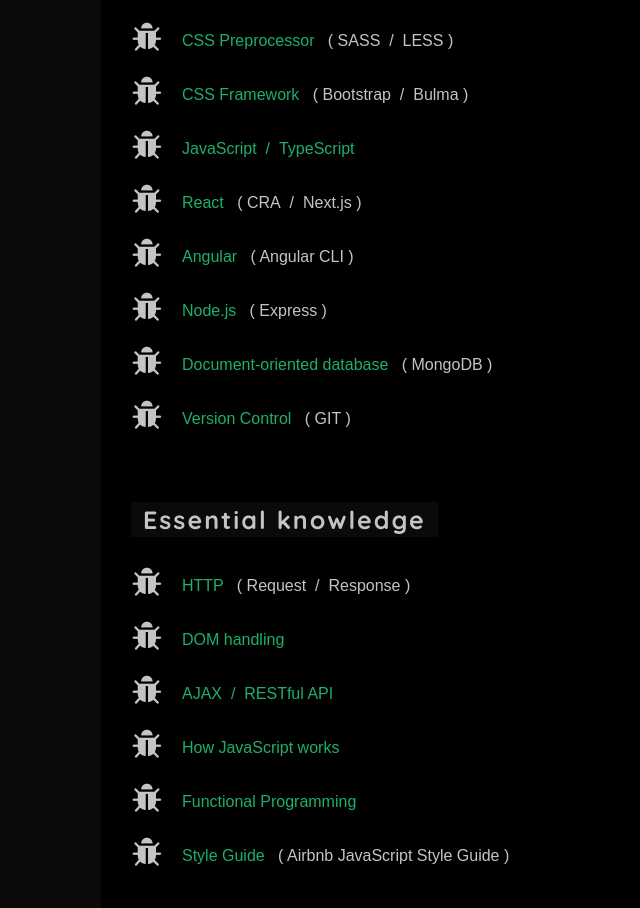
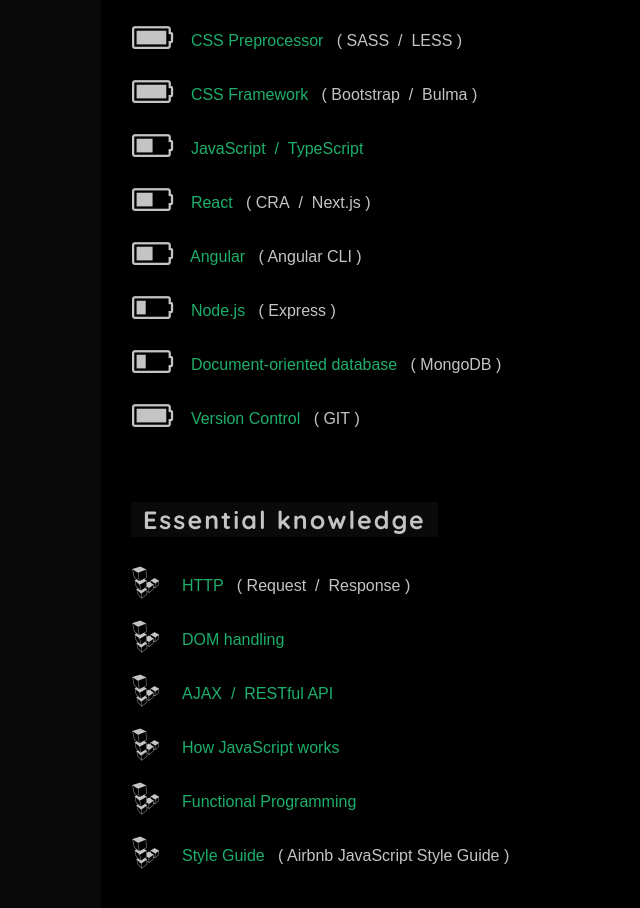
Before and after one commit to Nattasak/my-resume, a React (Create React App) app: page / in a window 1280 px wide. Shown: the part 1200-2108 px from the top of the page, without its empty margins (159-799 px from the left). Built offline with nearby package versions, Linux system fonts and the light colour scheme.

Commit message:
change icon

```diff
--- a/src/Components/Knowledge.js
+++ b/src/Components/Knowledge.js
@@ -11,7 +11,7 @@
             <div className="flex-item">
               <ul className="skills-items">
                 <li className="skills-item">
-                  <i className="fa fa-bug fa-2x" aria-hidden="true"></i>
+                  <i className="fa fa-linode fa-2x" aria-hidden="true"></i>
                   <span>
                     <a href="" target="_blank" rel="noopener noreferrer">HTTP</a>
                     {'   '}
@@ -19,13 +19,13 @@
                   </span>
                 </li>
                 <li className="skills-item">
-                  <i className="fa fa-bug fa-2x" aria-hidden="true"></i>
+                  <i className="fa fa-linode fa-2x" aria-hidden="true"></i>
                   <span>
                     <a href="" target="_blank" rel="noopener noreferrer">DOM handling</a>
                   </span>
                 </li>
                 <li className="skills-item">
-                  <i className="fa fa-bug fa-2x" aria-hidden="true"></i>
+                  <i className="fa fa-linode fa-2x" aria-hidden="true"></i>
                   <span>
                     <a href="" target="_blank" rel="noopener noreferrer">AJAX</a>
                     <span className="green">  /  </span>
@@ -33,19 +33,19 @@
                   </span>
                 </li>
                 <li className="skills-item">
-                  <i className="fa fa-bug fa-2x" aria-hidden="true"></i>
+                  <i className="fa fa-linode fa-2x" aria-hidden="true"></i>
                   <span>
                     <a href="https://www.youtube.com/watch?v=8aGhZQkoFbQ" target="_blank" rel="noopener noreferrer">How JavaScript works</a>
                   </span>
                 </li>
                 <li className="skills-item">
-                  <i className="fa fa-bug fa-2x" aria-hidden="true"></i>
+                  <i className="fa fa-linode fa-2x" aria-hidden="true"></i>
                   <span>
                     <a href="https://www.youtube.com/watch?v=FYXpOjwYzcs" target="_blank" rel="noopener noreferrer">Functional Programming</a>
                   </span>
                 </li>
                 <li className="skills-item">
-                  <i className="fa fa-bug fa-2x" aria-hidden="true"></i>
+                  <i className="fa fa-linode fa-2x" aria-hidden="true"></i>
                   <span>
                     <a href="https://github.com/airbnb/javascript" target="_blank" rel="noopener noreferrer">Style Guide</a>
                     {'   '}
--- a/src/Components/Skills.js
+++ b/src/Components/Skills.js
@@ -11,73 +11,81 @@
             <div className="flex-item">
               <ul className="skills-items">
                 <li className="skills-item">
-                  <i className="fa fa-bug fa-2x" aria-hidden="true"></i>
+                  <i className="fa fa-battery-full fa-2x" aria-hidden="true"></i>
                   <span>
-                    <a href="" target="_blank" rel="noopener noreferrer"></a>
+                    {'   '}
                     <a href="https://en.wikipedia.org/wiki/HTML" target="_blank" rel="noopener noreferrer">HTML</a>
                     <span className="green">  /  </span>
                     <a href="https://en.wikipedia.org/wiki/Cascading_Style_Sheets" target="_blank" rel="noopener noreferrer">CSS</a>
                   </span>
                 </li>
                 <li className="skills-item">
-                  <i className="fa fa-bug fa-2x" aria-hidden="true"></i>
+                  <i className="fa fa-battery-full fa-2x" aria-hidden="true"></i>
                   <span>
+                    {'   '}
                     <a href="https://developer.mozilla.org/en-US/docs/Glossary/CSS_preprocessor" target="_blank" rel="noopener noreferrer">CSS Preprocessor</a>
                     {'   '}
                     ( SASS{'  /  '}LESS )
                   </span>
                 </li>
                 <li className="skills-item">
-                  <i className="fa fa-bug fa-2x" aria-hidden="true"></i>
+                  <i className="fa fa-battery-full fa-2x" aria-hidden="true"></i>
                   <span>
+                    {'   '}
                     <a href="https://en.wikipedia.org/wiki/CSS_framework" target="_blank" rel="noopener noreferrer">CSS Framework</a>
                     {'   '}
                     ( Bootstrap{'  /  '}Bulma )
                   </span>
                 </li>
                 <li className="skills-item">
-                  <i className="fa fa-bug fa-2x" aria-hidden="true"></i>
+                  <i className="fa fa-battery-half fa-2x" aria-hidden="true"></i>
                   <span>
+                    {'   '}
                     <a href="https://en.wikipedia.org/wiki/JavaScript" target="_blank" rel="noopener noreferrer">JavaScript</a>
                     <span className="green">  /  </span>
                     <a href="https://www.typescriptlang.org/" target="_blank" rel="noopener noreferrer">TypeScript</a>
                   </span>
                 </li>
                 <li className="skills-item">
-                  <i className="fa fa-bug fa-2x" aria-hidden="true"></i>
+                  <i className="fa fa-battery-half fa-2x" aria-hidden="true"></i>
                   <span>
+                    {'   '}
                     <a href="https://reactjs.org/" target="_blank" rel="noopener noreferrer">React</a>
                     {'   '}
                     ( CRA{'  /  '}Next.js )
                   </span>
                 </li>
                 <li className="skills-item">
-                  <i className="fa fa-bug fa-2x" aria-hidden="true"></i>
+                  <i className="fa fa-battery-half fa-2x" aria-hidden="true"></i>
                   <span>
+                    {'   '}
                     <a href="https://angular.io/" target="_blank" rel="noopener noreferrer">Angular</a>
                     {'   '}
                     ( Angular CLI )
                   </span>
                 </li>
                 <li className="skills-item">
-                  <i className="fa fa-bug fa-2x" aria-hidden="true"></i>
+                  <i className="fa fa-battery-quarter fa-2x" aria-hidden="true"></i>
                   <span>
+                    {'   '}
                     <a href="https://nodejs.org/" target="_blank" rel="noopener noreferrer">Node.js</a>
                     {'   '}
                     ( Express )
                   </span>
                 </li>
                 <li className="skills-item">
-                  <i className="fa fa-bug fa-2x" aria-hidden="true"></i>
+                  <i className="fa fa-battery-quarter fa-2x" aria-hidden="true"></i>
                   <span>
+                    {'   '}
                     <a href="https://en.wikipedia.org/wiki/Document-oriented_database" target="_blank" rel="noopener noreferrer">Document-oriented database</a>
                     {'   '}
                     ( MongoDB )
                   </span>
                 </li>
                 <li className="skills-item">
-                  <i className="fa fa-bug fa-2x" aria-hidden="true"></i>
+                  <i className="fa fa-battery-full fa-2x" aria-hidden="true"></i>
                   <span>
+                    {'   '}
                     <a href="https://en.wikipedia.org/wiki/Version_control" target="_blank" rel="noopener noreferrer">Version Control</a>
                     {'   '}
                     ( GIT )
```
